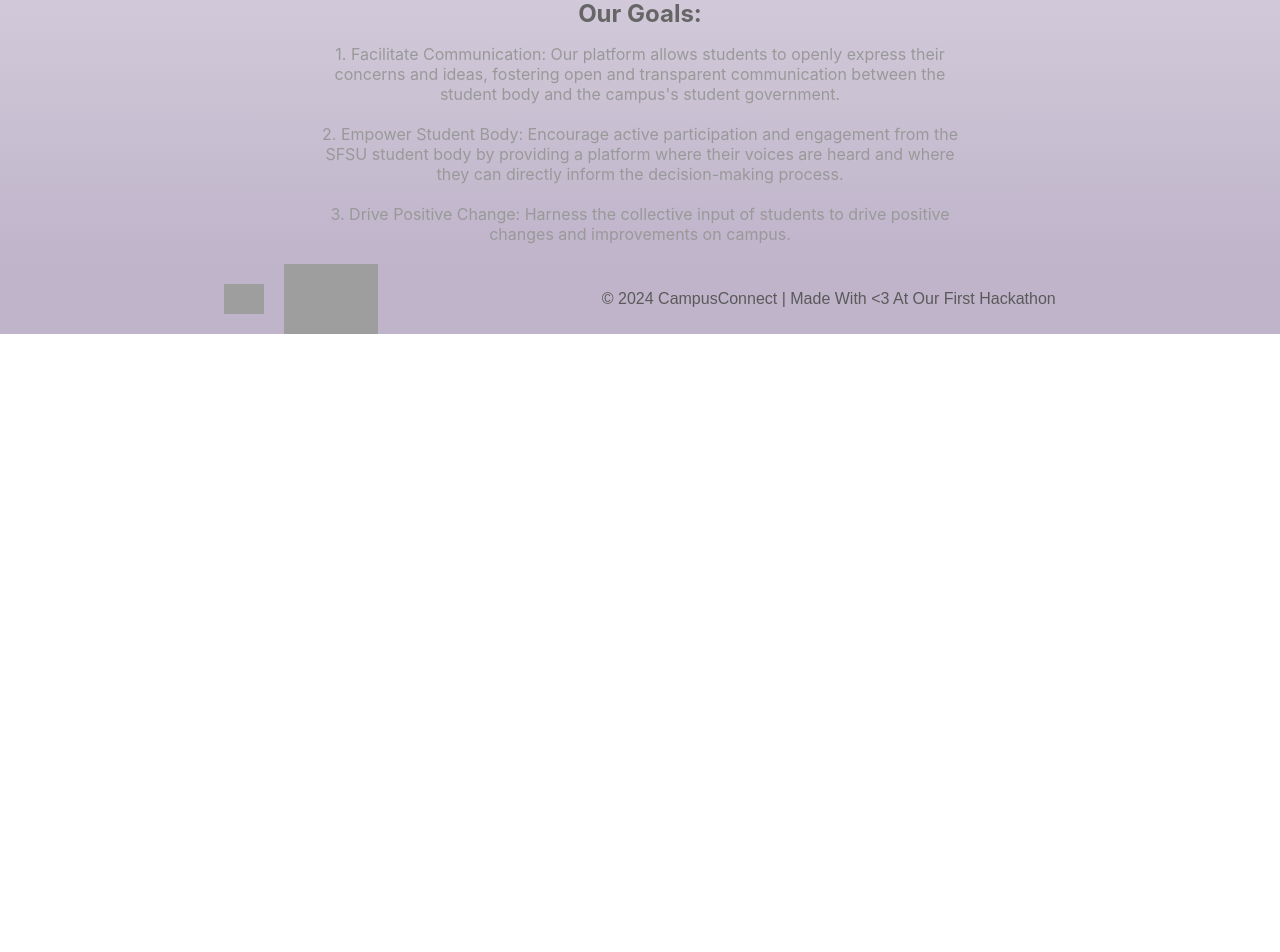
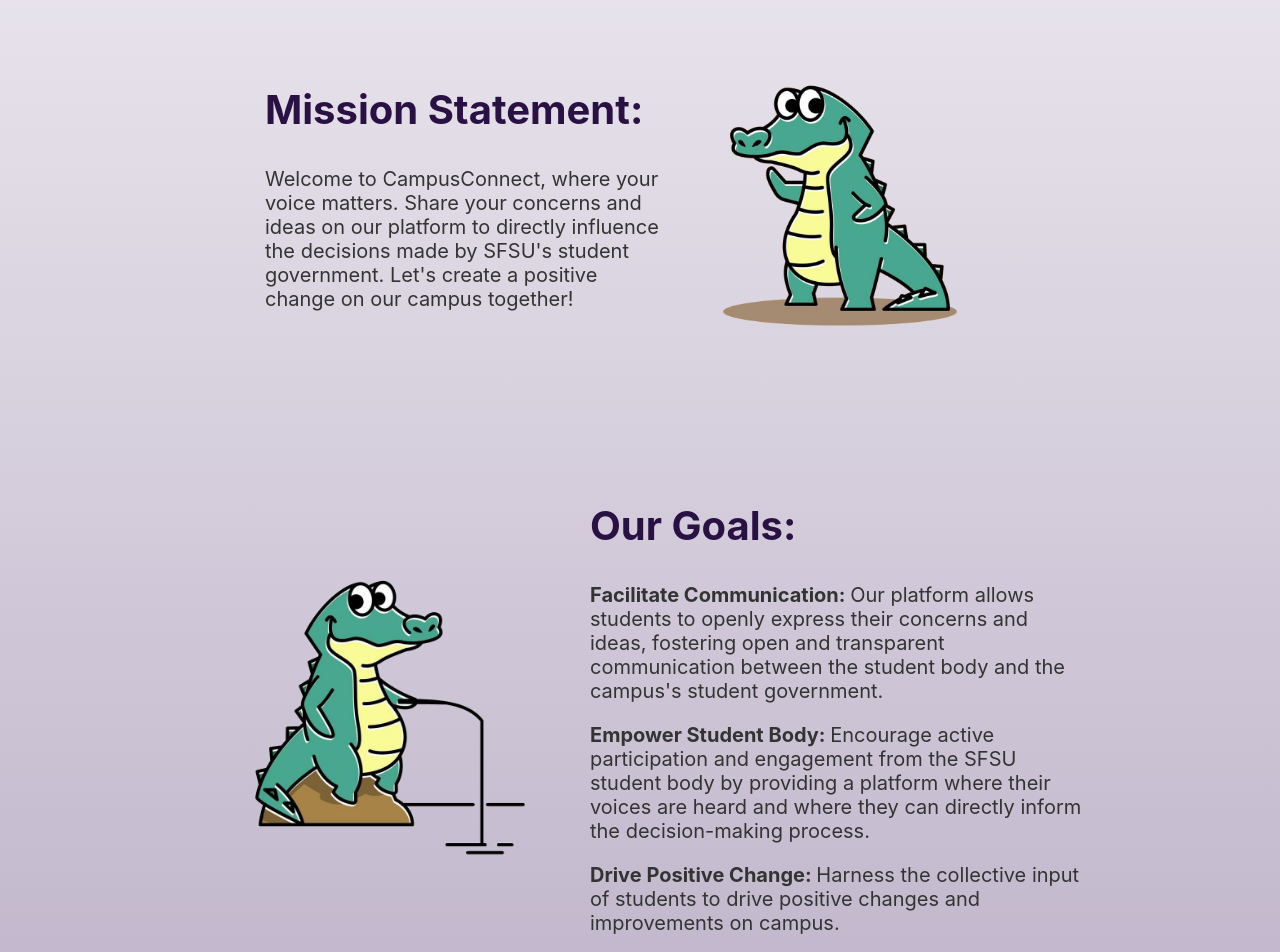
Before and after one commit to palina0k/CampusConnectWebsite, a React (Create React App) app: page / in a window 1280 px wide. Shown: the part 800-1752 px from the top of the page. Before the commit the page ends 1139 px from the top, so only its background shows below. Built offline with nearby package versions, Linux system fonts and the light colour scheme; grey boxes are pictures that could not be loaded.

Commit message:
home changes

```diff
--- a/public/index.html
+++ b/public/index.html
@@ -24,7 +24,7 @@
       work correctly both with client-side routing and a non-root public URL.
       Learn how to configure a non-root public URL by running `npm run build`.
     -->
-    <title>React App</title>
+    <title>CampusConnect</title>
   </head>
   <body>
     <noscript>You need to enable JavaScript to run this app.</noscript>
--- a/src/pages/Home.css
+++ b/src/pages/Home.css
@@ -10,6 +10,41 @@
 .titlecontainer {
     text-align: center;
     justify-content: center;
+    margin-bottom: 150px;
+}
+
+.secondarycontainer {
+    display: inline-flex;
+    padding-left: 0px;
+    padding-right: 0px;
+    margin-right: 0px;
+    margin-left: 0px;
+    text-align:left;
+    /* justify-content: flex-start; */
+    /* color:white; */
+    align-items: center;
+    margin-bottom: 100px;
+}
+.rightbox {
+    /* background-color: white; */
+    padding-left: 0px;
+    padding-right: 0px;
+    margin-right: 0px;
+    margin-left: 0px;
+    /* width: 50%; */
+    /* align-content: center; */
+    justify-content: flex-start;
+    align-items: flex-end;
+}
+.leftbox {
+    /* background-color: white; */
+    padding-left: 0px;
+    padding-right: 0px;
+    margin-right: 0px;
+    margin-left: 0px;
+    /* align-items: center; */
+    justify-content: flex-start;
+    align-items: flex-end;
 }
 
 .home-button {
@@ -27,11 +62,6 @@
     transform: translateX(-50%); */
 }
 
-button:hover {
-    background-color:#9b84b5;
-    opacity: 1;
-}
-
 .title {
     font-size: 36px;
     font-weight: bold;
@@ -42,15 +72,30 @@
 .subtitle {
     font-size: 24px;
     font-weight: bold;
-    color: #666;
-    margin-bottom: 10px;
+    color: #2a1144;
+    /* margin-bottom: 10px; */
+
+}
+
+.subtitle2 {
+    font-size: 40px;
+    font-weight: bold;
+    color: #2a1144;
+    /* margin-bottom: 10px; */
+
 }
 
 .description {
-    font-size: 16px;
-    width: 50%;
-    color: #999;
-    margin-left: auto;
-    margin-right: auto;
-    margin-bottom: 20px;
+    font-size: 20px;
+    /* width: 50%; */
+    color: #333;
+    /* margin-left: auto;
+    margin-right: auto; */
+    /* margin-bottom: 20px; */
 }
+@media only screen and (max-width: 600px){
+    .secondarycontainer {
+        flex-direction: column;
+    }
+
+}
--- a/src/pages/Home.js
+++ b/src/pages/Home.js
@@ -2,10 +2,13 @@
 import { Link } from 'react-router-dom';
 // import alligator from '../alligator.png'
 import alligator2 from '../alligator2.png'
+import alligator3 from '../alligator3.png'
+import alligator4 from '../alligator4.png'
 import './Home.css';
 
 export default function Home(){
     return(
+        <div>
         <div className="container">
             <div className = "titlecontainer">
                 <h1 className="title">Connect with your fellow Gators to improve the Campus</h1>
@@ -15,13 +18,28 @@
                 </Link>
                 <img src={alligator2} alt="gator" height={250}/>
             </div>
-            <div className = "titlecontainer">
-                <h2 className="subtitle">Mission Statement:</h2>
-                <p className="description">Welcome to CampusConnect, where your voice matters. Share your concerns and ideas on our platform to directly influence the decisions made by SFSU's student government. Let's create a positive change on our campus together!</p>
-                <h2 className="subtitle">Our Goals:</h2>
-                <p className="description">1. Facilitate Communication: Our platform allows students to openly express their concerns and ideas, fostering open and transparent communication between the student body and the campus's student government.</p >
-                <p className="description">2. Empower Student Body: Encourage active participation and engagement from the SFSU student body by providing a platform where their voices are heard and where they can directly inform the decision-making process.</p>
-                <p className="description"> 3. Drive Positive Change: Harness the collective input of students to drive positive changes and improvements on campus.</p>
+
+
+        <div className = "secondarycontainer">
+                <div className='leftbox' style={{width:400, justifyContent:'flex-start'}}>
+                    <h2 className="subtitle2">Mission Statement:</h2>
+                    <p className="description">Welcome to CampusConnect, where your voice matters. Share your concerns and ideas on our platform to directly influence the decisions made by SFSU's student government. Let's create a positive change on our campus together!</p>
+                </div>
+                <div className='rightbox'>
+                    <img src={alligator3} alt="gator" height={350}/>
+                </div>
+            </div>
+            <div className = "secondarycontainer">
+                <div className='leftbox'>
+                    <img src={alligator4} alt="gator" height={400}/>
+                </div>
+                <div className='rightbox' style={{width:500, justifyContent:'flex-start'}}>
+                    <h2 className="subtitle2">Our Goals:</h2>
+                    <p className="description"><b>Facilitate Communication: </b>Our platform allows students to openly express their concerns and ideas, fostering open and transparent communication between the student body and the campus's student government.</p >
+                    <p className="description"><b>Empower Student Body: </b>Encourage active participation and engagement from the SFSU student body by providing a platform where their voices are heard and where they can directly inform the decision-making process.</p>
+                    <p className="description"><b>Drive Positive Change: </b>Harness the collective input of students to drive positive changes and improvements on campus.</p>
+                </div>
+            </div>
             </div>
         </div>
     );
--- a/src/universal/Footer.js
+++ b/src/universal/Footer.js
@@ -14,7 +14,7 @@
                 </a>
             </div>
             <div>
-                <h4 style={{fontWeight:"normal", fontFamily:"sans-serif"}}>© 2024 CampusConnect | Made With &lt;3 At Our First Hackathon</h4>
+                <h4 style={{fontWeight:"normal", fontFamily:"sans-serif",color:'#0d2940'}}>© 2024 CampusConnect | Made With &lt;3 At Our First Hackathon</h4>
             </div>
         </footer>
     )
--- a/src/universal/Navbar.css
+++ b/src/universal/Navbar.css
@@ -24,13 +24,13 @@
 }
 .primaryButton {
     background-color:none;
-    border-color: #8466a2;
+    border-color: #7d58a2;
 }
 .secondaryButton {
-    background-color:#8466a2;
-    border-color: #8466a2;
+    background-color:#7d58a2;
+    border-color: #7d58a2;
     color:white;
 }
-button:hover{
-    opacity: 0.5;
+button:hover {
+    background-color:#8e74ac;
 }
```
Also changed, not shown: src/alligator3.png (added), src/alligator4.png (added).
